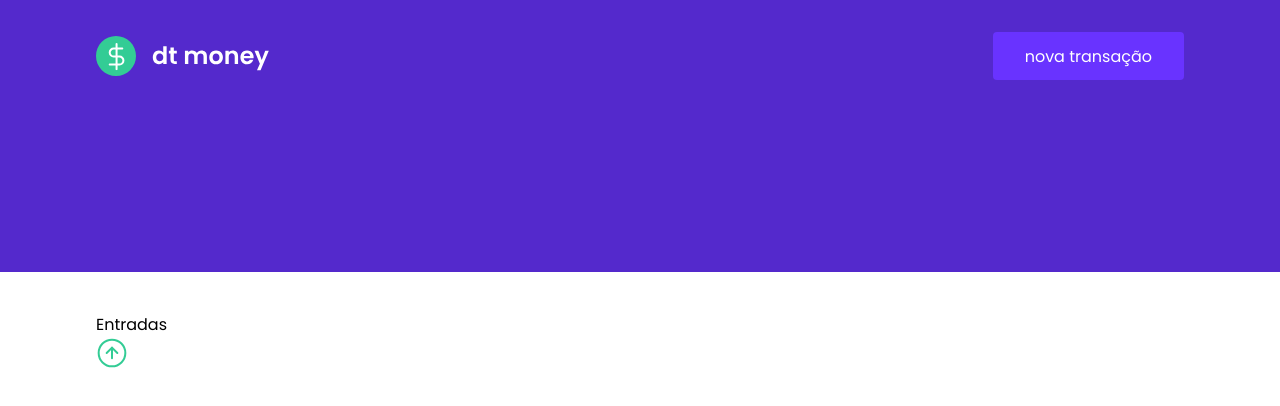
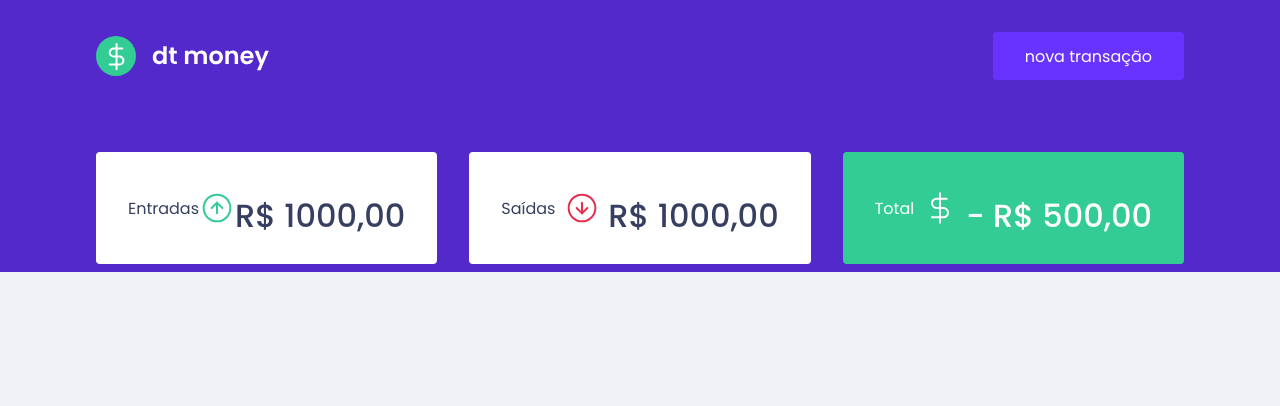
Before and after one commit to helenapaixao/Dtmoney, a React (Create React App) app: page / in a window 1280 px wide. Shown: the top 406 px of the page. Built offline with nearby package versions, Linux system fonts and the light colour scheme.

Commit message:
fix: config styles and table

```diff
--- a/public/index.html
+++ b/public/index.html
@@ -10,7 +10,7 @@
 
     <title>Dt Money</title>
 
-<link href="https://fonts.googleapis.com/css2?family=Poppins:wght@400;600&display=swap" rel="stylesheet">
+<link href="https://fonts.googleapis.com/css2?family=Poppins:wght@400;500;600&display=swap" rel="stylesheet">
   </head>
   <body>
     <noscript>You need to enable JavaScript to run this app.</noscript>
--- a/src/components/Header/styles.ts
+++ b/src/components/Header/styles.ts
@@ -1,10 +1,9 @@
-import styled from 'styled-components';
+import styled from 'styled-components'
 
 
 export const Container = styled.header`
-background: #5429cc;
-
-`;
+  background: var(--blue);
+`
 
 export const Content = styled.div`
   max-width: 1120px;
@@ -13,21 +12,18 @@
   display: flex;
   align-items: center;
   justify-content: space-between;
-
   button {
     font-size: 1rem;
-    color: #FFF;
-    background: #6933FF;
+    color: #fff;
+    background: var(--blue-light);
     border: 0;
     padding: 0 2rem;
     border-radius: 0.25rem;
     height: 3rem;
-
     transition: filter 0.2s;
 
     &:hover {
-      filter: brightness(0.9);
+      filter: brightness(0.9)
     }
-
   }
-`;
+`
--- a/src/components/Summary/index.tsx
+++ b/src/components/Summary/index.tsx
@@ -1,13 +1,9 @@
 import React from  'react';
 import incomeImg from '../../assets/income.svg'
-
-
+import outcomeImg from '../../assets/outcome.svg'
+import totalImg from '../../assets/total.svg'
 
 import { Container } from './styles';
-
-
-
-
 
 export function Summary() {
   return(
@@ -15,7 +11,24 @@
       <div>
         <header>
           <p>Entradas</p>
-          <img src={incomeImg}/>
+          <img src={incomeImg} alt="Entradas"/>
+          <strong>R$ 1000,00</strong>
+        </header>
+
+      </div>
+      <div>
+        <header>
+          <p>Saídas</p>
+          <img src={outcomeImg} alt="Saídas"/>
+          <strong>R$ 1000,00</strong>
+        </header>
+
+      </div>
+      <div className="hightlight-background">
+        <header>
+          <p>Total</p>
+          <img src={totalImg} alt="Total"/>
+          <strong> - R$ 500,00</strong>
         </header>
 
       </div>
--- a/src/components/Summary/styles.ts
+++ b/src/components/Summary/styles.ts
@@ -1,5 +1,30 @@
 import styled from 'styled-components'
 
-
-
-export const Container = styled.div``;
+export const Container = styled.div`
+  display: grid;
+  grid-template-columns: repeat(3, 1fr);
+  gap: 2rem;
+  margin-top: -10rem;
+  div {
+    background: var(--shape);
+    padding: 1.5rem 2rem;
+    border-radius: 0.25rem;
+    color: var(--text-title);
+    header {
+      display: flex;
+      justify-content: space-between;
+      align-items: center;
+    }
+    strong {
+      margin-top: 1rem;
+      font-size: 2rem;
+      font-weight: 500;
+      line-height: 3rem;
+      display: block;
+    }
+    &.hightlight-background {
+      background: var(--green);
+      color: #fff;
+    }
+  }
+`
--- a/src/styles/global.ts
+++ b/src/styles/global.ts
@@ -1,56 +1,76 @@
-import {createGlobalStyle} from 'styled-components';
+import { createGlobalStyle } from 'styled-components'
 
-
-export  const GlobalStyle = createGlobalStyle`
+export const GlobalStyle = createGlobalStyle`
   :root {
-  --background: "#F0F2F5";
-  --red: "#E52E4D";
-  --blue:"#5429cc";
-
-  --blue-light: "#6933FF";
-  --text-tile: "#363F5F";
-  --text-body: "#969CB3";
-
-  --background: "#F0F2F5";
-  --shape: "#FFFF"
+    --red: #e52e4d;
+    --blue: #5429cc;
+    --blue-light: #6933ff;
+    --green: #33cc95;
+    --shape: #ffffff;
+    --text-title: #363f5f;
+    --text-body: #969cb3;
+    --background: #f0f2f5;
   }
   * {
-   margin:0;
-   padding:0;
-   box-sizing:border-box;
+    margin: 0;
+    padding: 0;
+    box-sizing: border-box;
   }
-
   html {
-   @media (max-width: 1080px) {
+    @media(max-width: 1080px) {
       font-size: 93.75%;
     }
-   @media (max-width: 720px) {
+    @media(max-width: 720px) {
       font-size: 87.5%;
     }
   }
-
   body {
     background: var(--background);
-   -webkit-font-smooting: antializased;
+    -webkit-font-smoothing: antialiased;
   }
-
-body, input , textarea, button {
+  button {
+    cursor: pointer;
+  }
+  body, input, textarea, button {
     font-family: 'Poppins', sans-serif;
     font-weight: 400;
   }
-
-h1, h2,h3,h4,h5,h6,strong {
-  font-weight: 600
+  h1, h2, h3, h4, h5, h6, strong {
+    font-weight: 600;
   }
-
- button {
-   cursor: pointer;
- }
-
   [disabled] {
     opacity: 0.6;
     cursor: not-allowed;
+  }
+  .react-modal-overlay{
+    background: rgba(0,0,0,0.5);
 
+    position: fixed;
+    top: 0;
+    left: 0;
+    right: 0;
+    bottom: 0;
+    display: flex;
+    align-items: center;
+    justify-content: center;
   }
-
-`;
+  .react-modal-content{
+    width:100%;
+    max-width: 576px;
+    background: var(--background);
+    padding: 3rem;
+    position: relative;
+    border-radius: 0.25rem;
+  }
+  .react-modal-close {
+    position: absolute;
+    right: 1.5rem;
+    top: 1.5rem;
+    border: 0;
+    background: transparent;
+    transition: filter 0.2s;
+    &:hover {
+      filter: brightness(0.8);
+    }
+  }
+`
```
Also changed, not shown: src/components/Dashboard/styles.ts (+6 -10 lines), src/components/TransactionsTable/index.tsx (added, +17 -0 lines), src/components/TransactionsTable/styles.ts (added, +10 -0 lines). Lines whose indentation alone changed are shown as unchanged.
